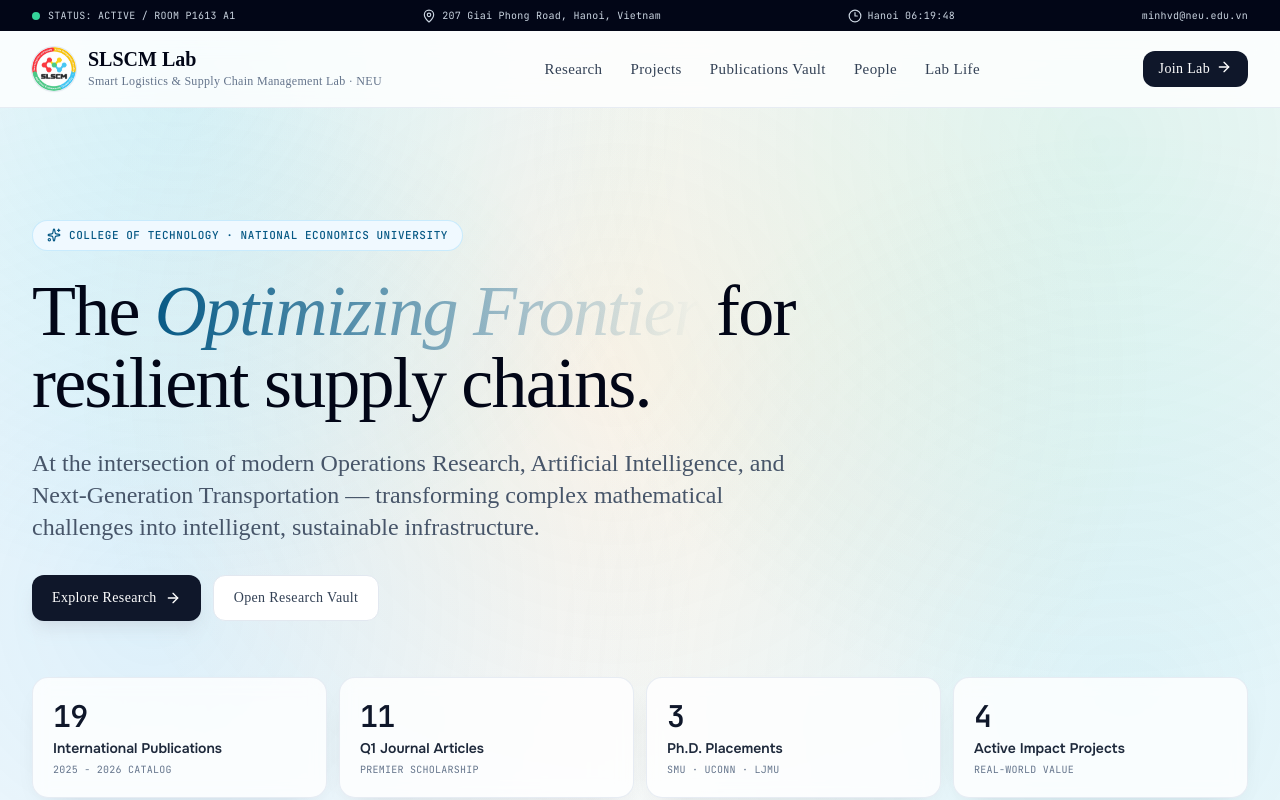
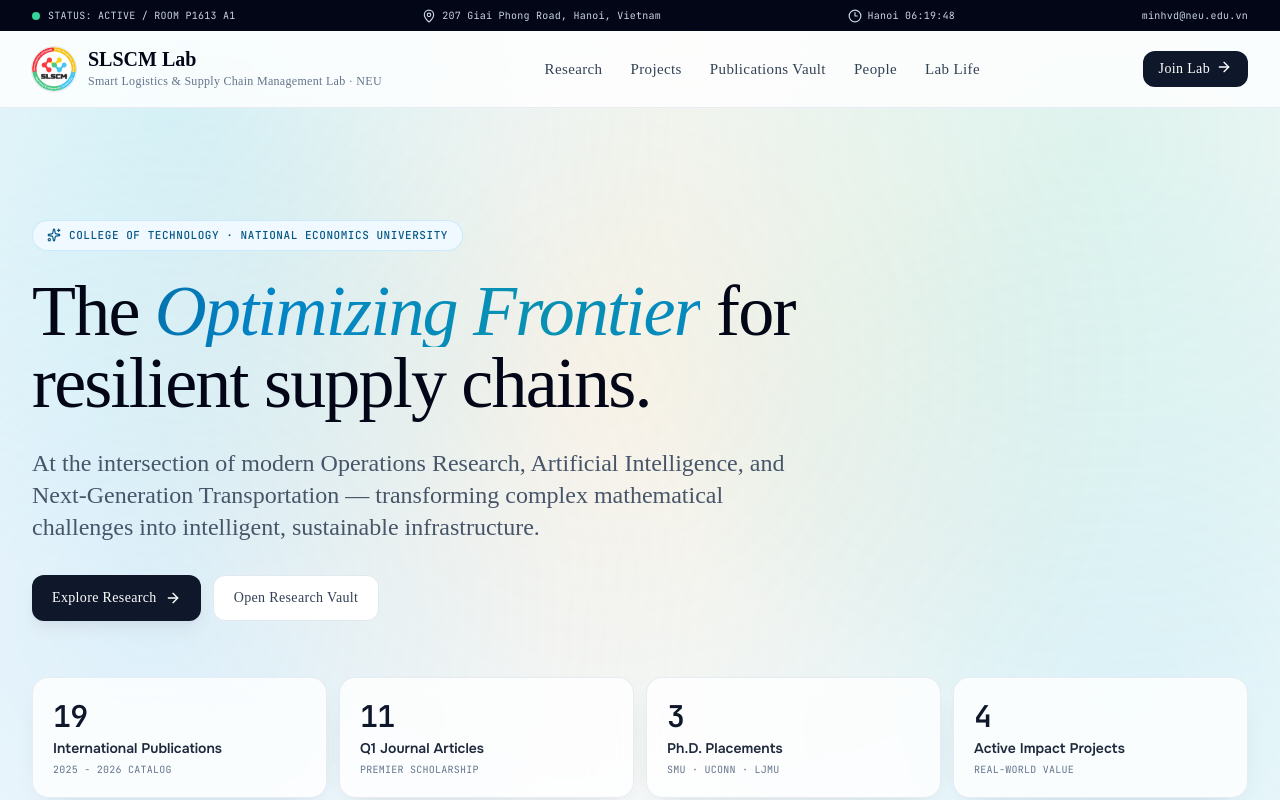
Before and after one commit to huutrungle2001/SLSCM_Lab, a React (Vite) app in the folder web/: page / in a window 1280 px wide. Shown: the top 800 px of the page. Built offline with nearby package versions, Linux system fonts and the light colour scheme; a web font is replaced by a local one.

Commit message:
feat(hero): add continuous left-to-right flowing gradient animation to Optimizing Frontier

```diff
--- a/web/src/App.tsx
+++ b/web/src/App.tsx
@@ -210,7 +210,7 @@ function Hero() {
             COLLEGE OF TECHNOLOGY · NATIONAL ECONOMICS UNIVERSITY
           </div>
           <h1 className="mt-6 max-w-4xl font-editorial text-5xl leading-[1.04] tracking-tight text-slate-950 sm:text-6xl lg:text-7xl">
-            The <em className="bg-gradient-to-r from-sky-800 to-cyan-600 bg-clip-text text-transparent">Optimizing Frontier</em> for resilient supply chains.
+            The <em className="animate-gradient-flow">Optimizing Frontier</em> for resilient supply chains.
           </h1>
           <p className="mt-7 max-w-3xl font-editorial text-xl sm:text-2xl leading-relaxed text-slate-600 font-normal">
             At the intersection of modern Operations Research, Artificial Intelligence, and Next-Generation Transportation — transforming complex mathematical challenges into intelligent, sustainable infrastructure.
--- a/web/src/index.css
+++ b/web/src/index.css
@@ -33,3 +33,30 @@ button, input, select { font: inherit; }
 }
 .section-shell { @apply mx-auto max-w-7xl px-5 sm:px-8; }
 .focus-ring { @apply focus-visible:outline-none focus-visible:ring-2 focus-visible:ring-sky-500 focus-visible:ring-offset-2; }
+
+@keyframes flow-gradient-ltr {
+  0% {
+    background-position: 0% center;
+  }
+  100% {
+    background-position: 200% center;
+  }
+}
+
+.animate-gradient-flow {
+  background: linear-gradient(90deg, #075985 0%, #0284c7 25%, #0891b2 50%, #0284c7 75%, #075985 100%);
+  background-size: 200% 100%;
+  -webkit-background-clip: text;
+  -webkit-text-fill-color: transparent;
+  background-clip: text;
+  color: transparent;
+  display: inline-block;
+  animation: flow-gradient-ltr 6s linear infinite;
+}
+
+@media (prefers-reduced-motion: reduce) {
+  .animate-gradient-flow {
+    animation: none;
+    background: linear-gradient(to right, #075985, #0891b2);
+  }
+}
```
